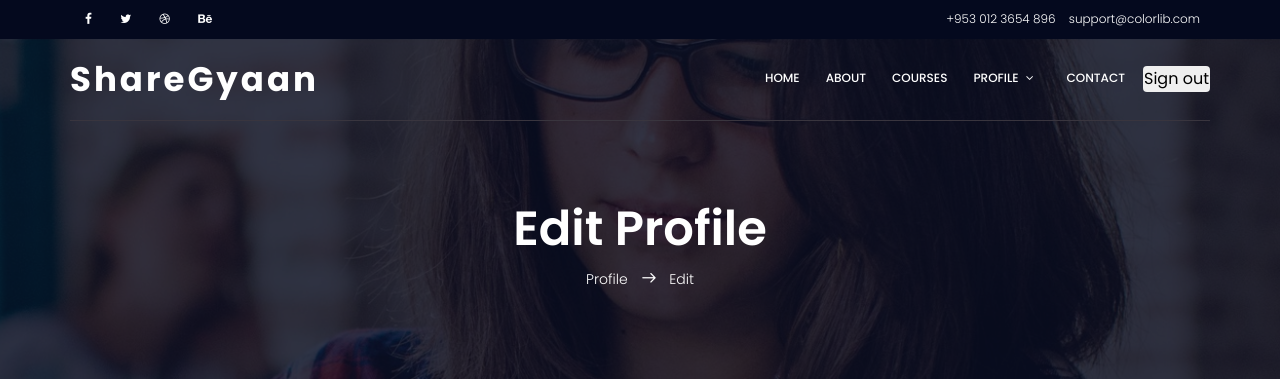
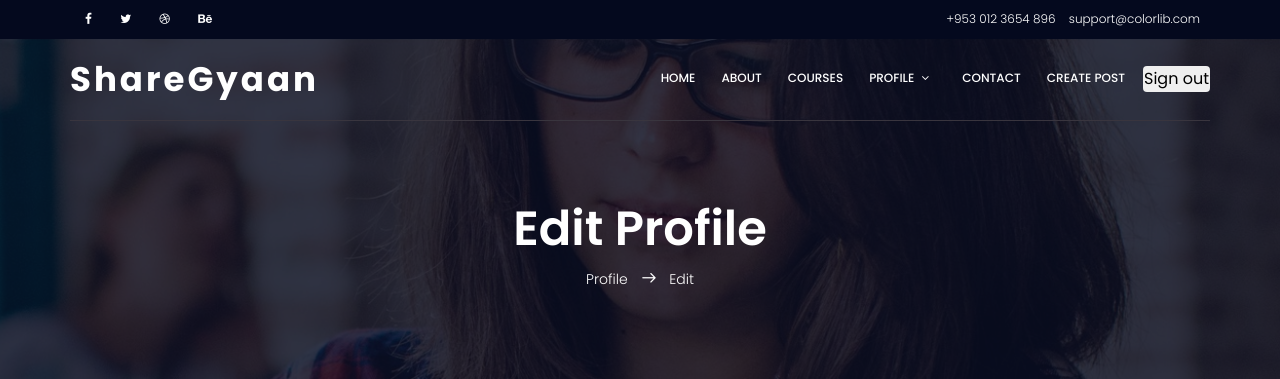
Before and after one commit to amantibrewal310/hack36, a Django app: page /accounts/profile/edit/ in a window 1280 px wide. Shown: the top 379 px of the page. Run offline with Django 3.2, Linux system fonts and the light colour scheme; the visitor is signed in with stand-in values (Sample User, id 1); some libraries are stand-ins or nearby versions.

Commit message:
Create post link added

```diff
--- a/hack/templates/hack/base.html
+++ b/hack/templates/hack/base.html
@@ -74,6 +74,7 @@
 							{% endif %}
 							<li><a href="contact.html">Contact</a></li>
 							{% if user.is_authenticated %}
+							<li><a href="{% url 'post-create' %}">Create Post</a></li>
 							<li><form action="{% url 'accounts:logout' %}" method="post">{% csrf_token %}<button class="btn btn primary" type="submit">Sign out</button></form></li>
 							{% else %}
 							<li><a href="{% url 'accounts:sign_in' %}">Sign In</a></li>
```
